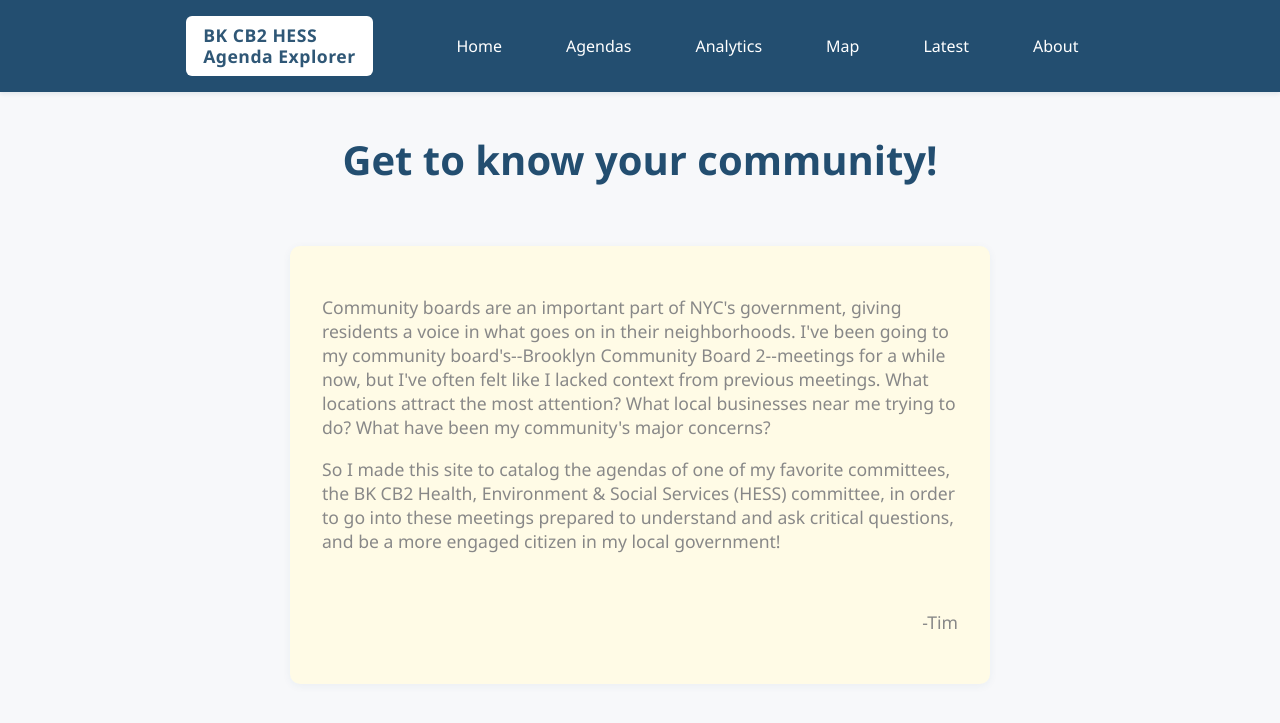
After one commit to timflew2/bk_community_board_2_explorer, a Python web app: template templates/about.html in a window 1280 px wide. The commit adds this page. Shown: the top 723 px of the page. Run offline with Jinja, Linux system fonts and the light colour scheme; the template is opened without the code that fills it, so the values that code supplies are empty.

Commit message:
add about page

```diff
--- /dev/null
+++ b/templates/about.html
@@ -0,0 +1,16 @@
+{% extends "base.html" %}
+
+{% block title %}About | BK CB2 HESS{% endblock %}
+
+{% block content %}
+<h1 class="header">Get to know your community!</h1>
+<div class="results-container" style="max-width: 700px; margin: 0 auto;">
+    <div style="background: #fffbe6; border-radius: 10px; padding: 2em 2em; box-shadow: 0 2px 8px rgba(35, 78, 112, 0.06); margin-top: 2em;">
+        <p style="color: #888; font-size: 1.1em;">Community boards are an important part of NYC's government, giving residents a voice in what goes on in their neighborhoods. I've been going to my community board's--Brooklyn Community Board 2--meetings for a while now, but I've often felt like I lacked context from previous meetings. What locations attract the most attention? What local businesses near me trying to do? What have been my community's major concerns?</p>
+
+        <p style="color: #888; font-size: 1.1em;">So I made this site to catalog the agendas of one of my favorite committees, the BK CB2 Health, Environment & Social Services (HESS) committee, in order to go into these meetings prepared to understand and ask critical questions, and be a more engaged citizen in my local government!</p>
+        <br>
+        <p style="color: #888; font-size: 1.1em;" align="right">-Tim</p>
+    </div>
+</div>
+{% endblock %}
--- a/templates/base.html
+++ b/templates/base.html
@@ -62,6 +62,7 @@
             <a href="/analytics" class="nav-link {% if request.url.path == '/analytics' %}active{% endif %}">Analytics</a>
             <a href="/map" class="nav-link {% if request.url.path == '/map' %}active{% endif %}">Map</a>
             <a href="/latest" class="nav-link {% if request.url.path == '/latest' %}active{% endif %}">Latest</a>
+            <a href="/about" class="nav-link {% if request.url.path == '/about' %}active{% endif %}">About</a>
         </div>
     </nav>
     <div class="content">
```
Also changed, not shown: main.py (+7 -0 lines), README.md.
